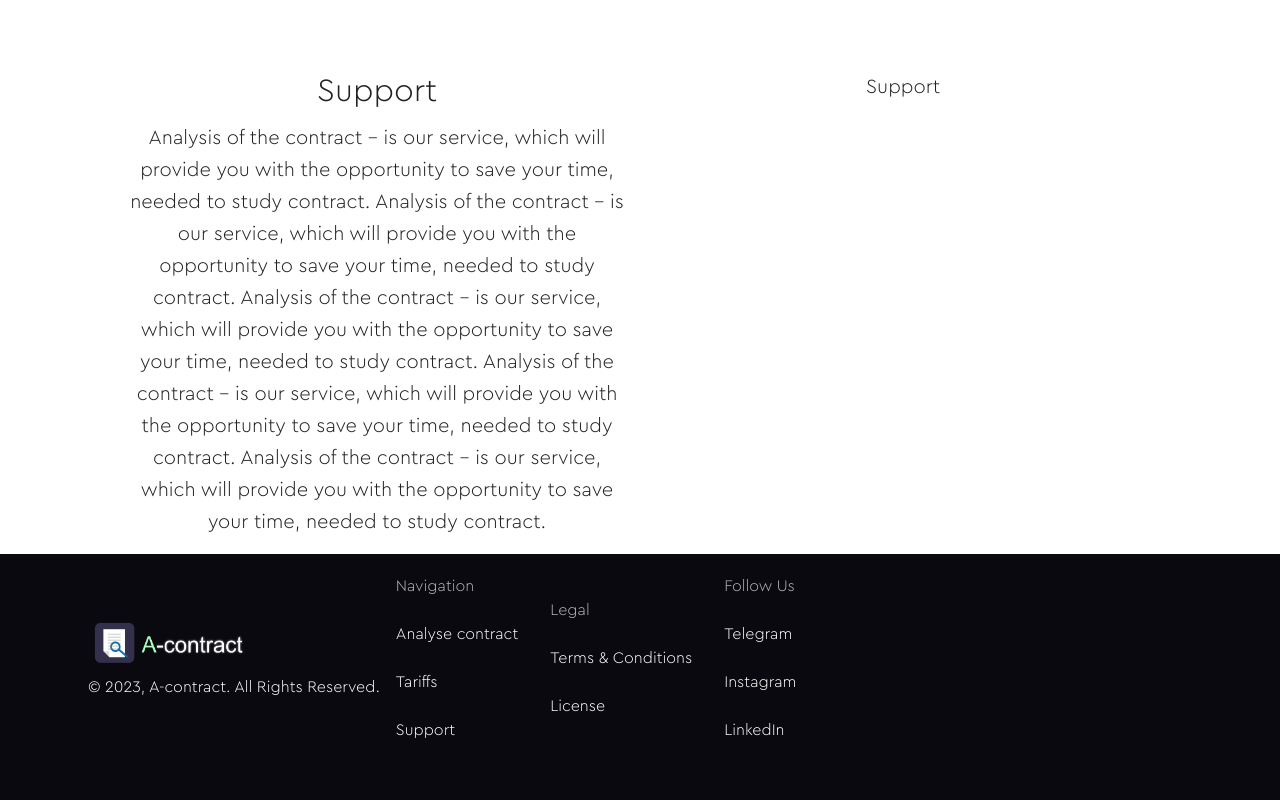
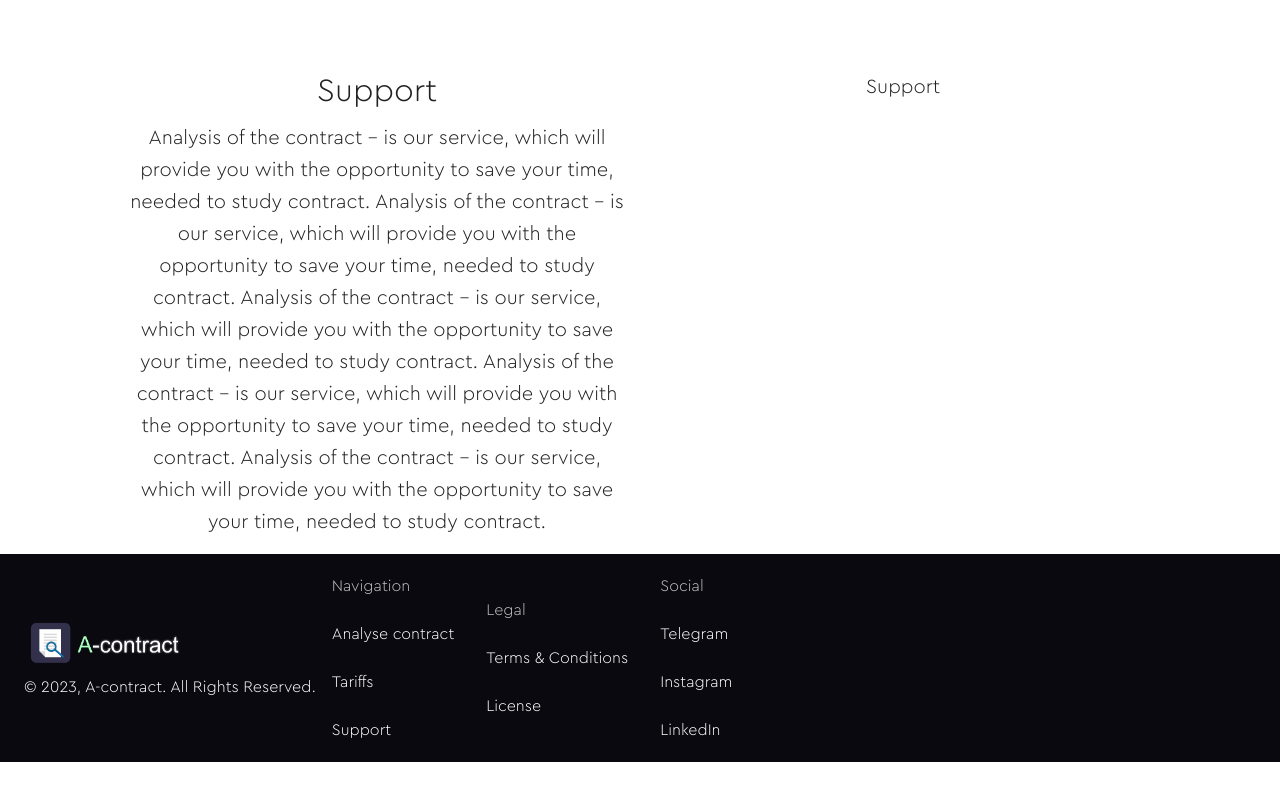
Before and after one commit to A-contract/a-contract-app, a Next.js app in the folder client/: page / in a window 1280 px wide. Shown: the part 944-1744 px from the top of the page. After the commit the page ends 1706 px from the top, so only its background shows below. Built offline with nearby package versions, Linux system fonts and the light colour scheme.

Commit message:
create landpage

```diff
--- a/client/src/components/home/footer/Footer.tsx
+++ b/client/src/components/home/footer/Footer.tsx
@@ -1,61 +1,104 @@
 
 
-import { Box, Container, List, ListItem, ListItemButton, ListItemText, Toolbar, Typography } from "@mui/material";
+import { Box, Container, List, ListItem, ListItemButton, ListItemText, Toolbar, Typography, useTheme } from "@mui/material";
 import logo  from '../../../../images/logo.png'
 
-const navigation = ["Analyse contract", "Tariffs", "Support"];
-const legal = ["Terms & Conditions", "License"];
-const social = ["Telegram", "Instagram", "LinkedIn"];
+
+const navigation = [
+    {
+        title: "Navigation",
+        items: [
+            {
+                name: "Analyse contract",
+                href: "#analyse-contract",
+                color: "secondary.main",
+            },
+            {
+                name: "Tariffs",
+                href: "#tariffs",
+                color: "secondary.main",
+            },
+            {
+                name: "Support",
+                href: "#support",
+                color: "secondary.main",
+            },
+        ],
+        color: "secondary.light"
+    },
+    {
+        title: "Legal",
+        items: [
+            {
+                name: "Terms & Conditions",
+                href: "#",
+                color: "secondary.main",
+            },
+            {
+                name: "License",
+                href: "#",
+                color: "secondary.main",
+            },
+        ],
+        color: "secondary.light"
+    },
+    {
+        title: "Social",
+        items: [
+            {
+                name: "Telegram",
+                href: "#",
+                color: "secondary.main",
+            },
+            {
+                name: "Instagram",
+                href: "#",
+                color: "secondary.main",
+            },
+            {
+                name: "LinkedIn",
+                href: "#",
+                color: "secondary.main",
+            },
+        ],
+        color: "secondary.light"
+    },
+]
 
 const Footer = () => {
+    const theme = useTheme();
+
     return (
-        <footer style={{ backgroundColor: "#0a0910", width: "100%", height: "250px", color: "#ffffff"}}>
-            <Container>
+        <Box component="footer" sx={{ bgcolor: theme.palette.primary.main, width: "100%", display: "flex", flexDirection: "column", alignItems: "center"}}>
+            <Box component="div" sx={{ maxWidth: "1300px", width: "inherit", alignItems: "center"}}>
                 <Toolbar>
                     <Box>
-                        <img src={ logo.src } alt="logo" style={{ width: "160px" }} />
-                        <Typography style={{ fontFamily: "Cera Pro" }}>© 2023, A-contract. All Rights Reserved.</Typography>
+                        <Box component="img" src={ logo.src } alt="logo" style={{ width: "160px" }} />
+                        <Typography sx={{ color: theme.palette.secondary.main }}>© 2023, A-contract. All Rights Reserved.</Typography>
                     </Box>
-                    <Box>
+                    {navigation.map((value, index) => (
+                        <Box component="div" key={ index }>
                             <List>
                                 <ListItem>
-                                <ListItemText primary={<Typography style={{ fontFamily: "Cera Pro", opacity: "0.7" }}>Navigation</Typography>} />
+                                    <ListItemText primary={
+                                        <Typography sx={{ color: value.color }}>{ value.title }</Typography>
+                                    }>
+                                    </ListItemText>
                                 </ListItem>
-                            {navigation.map((value, index) => (
-                                <ListItem component="a" href="#" key={index}>
-                                    <ListItemText primary={<Typography style={{ fontFamily: "Cera Pro" }}>{value}</Typography>} />
+                                {value.items.map((valueItem, indexItem) => (
+                                    <ListItem component="a" href={ valueItem.href } key={ indexItem }>
+                                        <ListItemText primary={
+                                            <Typography sx={{ color: valueItem.color }}>{ valueItem.name }</Typography>
+                                        }></ListItemText>
                                     </ListItem>
                                 ))}
                             </List>
                         </Box>
-                    <Box>
-                        <List>
-                            <ListItem>
-                                <ListItemText primary={<Typography style={{ fontFamily: "Cera Pro", opacity: "0.7" }}>Legal</Typography>} />
-                            </ListItem>
-                            {legal.map((value, index) => (
-                                <ListItem component="a" href="#" key={index}>
-                                    <ListItemText primary={<Typography style={{ fontFamily: "Cera Pro" }}>{value}</Typography>} />
-                                </ListItem>
                     ))}
-                        </List>
+                </Toolbar>
             </Box>
-                    <Box>
-                        <List>
-                            <ListItem>
-                                <ListItemText primary={<Typography style={{ fontFamily: "Cera Pro", opacity: "0.7" }}>Follow Us</Typography>} />
-                            </ListItem>
-                            {social.map((value, index) => (
-                                <ListItem component="a" href="#" key={index}>
-                                    <ListItemText primary={<Typography style={{ fontFamily: "Cera Pro" }}>{value}</Typography>} />
-                                </ListItem>
-                            ))}
-                        </List>
+
         </Box>
-                </Toolbar>
-            </Container>
-
-        </footer>
     )
 }
 
```
Lines whose indentation alone changed are shown as unchanged.
